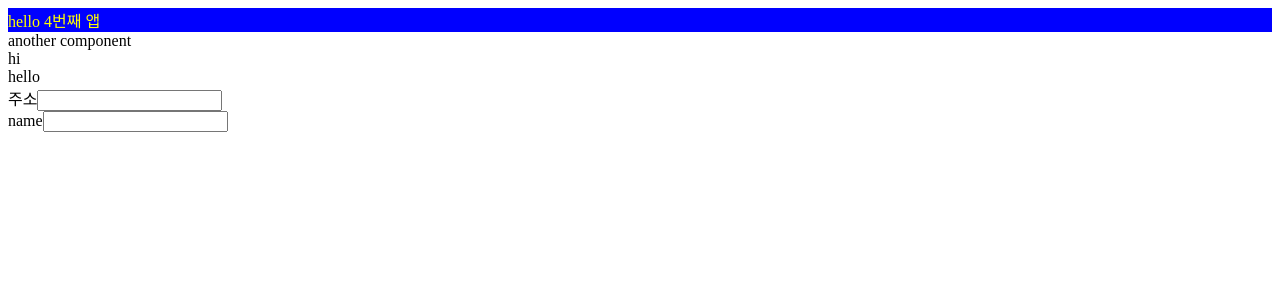
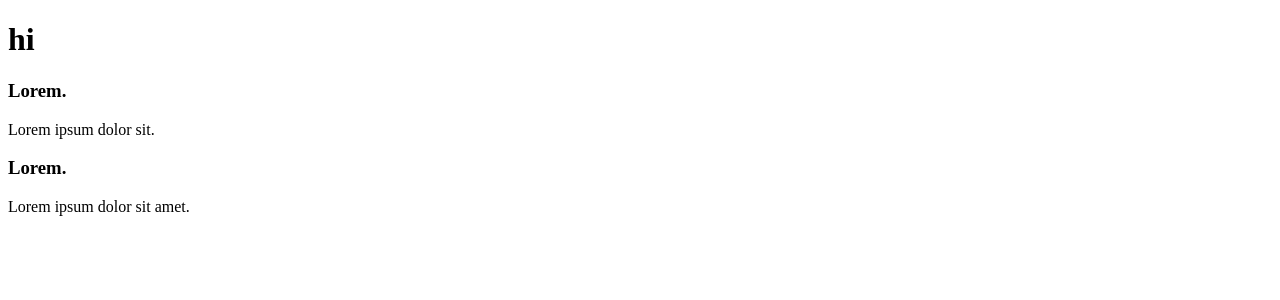
Before and after one commit to Jin19121/react20241105, a React (Vite) app: page / in a window 1280 px wide. Shown: the top 300 px of the page. Built offline with nearby package versions, Linux system fonts and the light colour scheme.

Commit message:
fragment <> </>

```diff
--- /dev/null
+++ b/src/apps/MyApp5.jsx
@@ -0,0 +1,35 @@
+import React from "react";
+
+function Comp1() {
+  return <h1>hi</h1>;
+}
+
+function Comp2() {
+  return (
+    <div>
+      <h3>Lorem.</h3>
+      <p>Lorem ipsum dolor sit.</p>
+    </div>
+  );
+}
+
+function Comp3() {
+  return (
+    <>
+      <h3>Lorem.</h3>
+      <p>Lorem ipsum dolor sit amet.</p>
+    </>
+  );
+}
+
+function MyApp5(props) {
+  return (
+    <div>
+      <Comp1 />
+      <Comp2 />
+      <Comp3 />
+    </div>
+  );
+}
+
+export default MyApp5;
--- a/src/main.jsx
+++ b/src/main.jsx
@@ -1,9 +1,9 @@
 import { StrictMode } from "react";
 import { createRoot } from "react-dom/client";
-import MyApp4 from "./apps/MyApp4.jsx";
+import MyApp5 from "./apps/MyApp5.jsx";
 
 createRoot(document.getElementById("root")).render(
   <StrictMode>
-    <MyApp4 />
+    <MyApp5 />
   </StrictMode>,
 );
```
